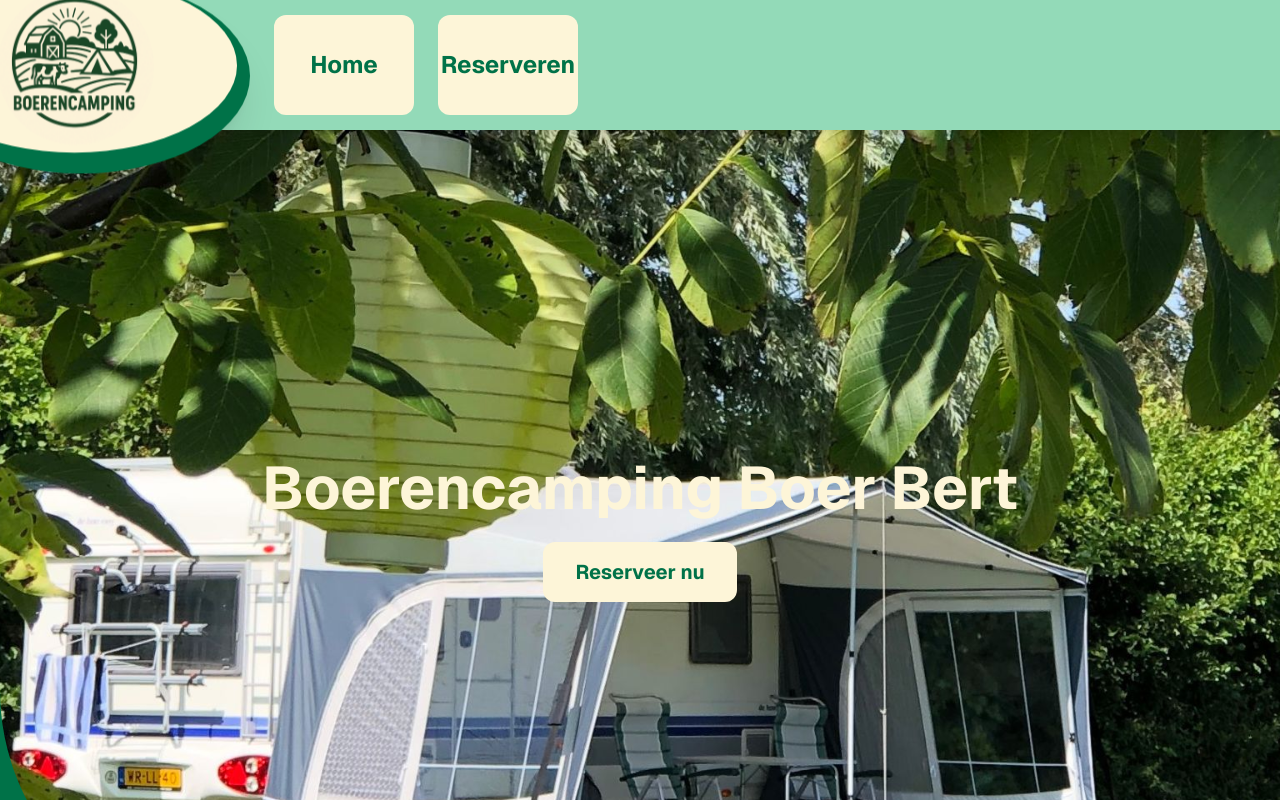
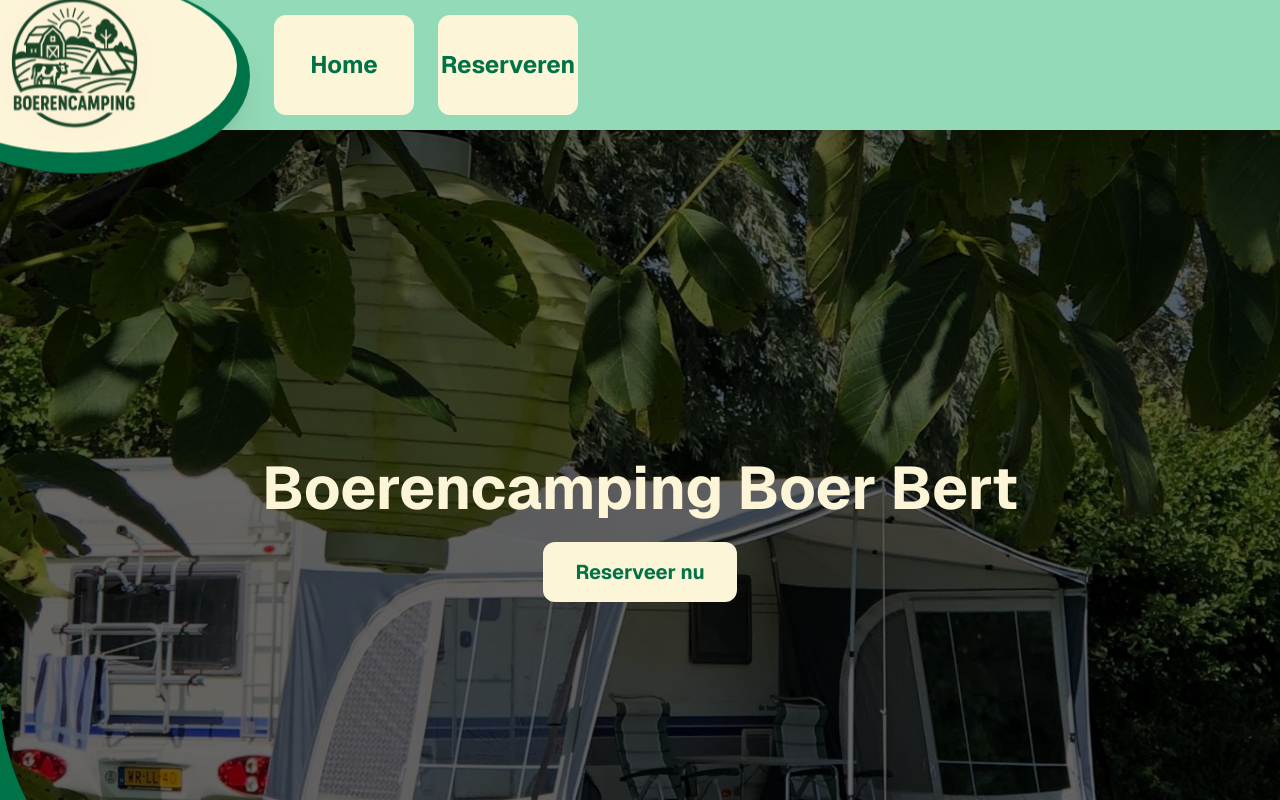
Before and after one commit to Powerboy2015/boer-bert-registratiesysteem, a Next.js app in the folder next.js/: page / in a window 1280 px wide. Shown: the top 800 px of the page. Built offline with nearby package versions, Linux system fonts and the light colour scheme.

Commit message:
Hero (main image) opacity fix (got deleted because of hydration).

```diff
--- a/next.js/src/app/page.tsx
+++ b/next.js/src/app/page.tsx
@@ -15,19 +15,26 @@ export default function Home() {
             <div className="font-sans text-[#2c2c2c]">
                 <Header />
                 <section className="bg-[#007248]">
+                    <div className="bg-[#000000] rounded-bl-[180px] xl:rounded-bl-[240px] 2xl:rounded-bl-[500px] overflow-hidden">
+
+                        <div className="relative min-h-screen flex flex-col justify-center items-center text-center rounded-bl-[180px] xl:rounded-bl-[240px] 2xl:rounded-bl-[500px] overflow-hidden">
                             <div
-                        className="min-h-screen flex flex-col justify-center items-center text-center bg-blend-multiply bg-cover bg-center rounded-bl-[180px] xl:rounded-bl-[240px] 2xl:rounded-bl-[500px] overflow-hidden max-w-full"
+                                className="absolute inset-0 bg-cover bg-center opacity-40"
                                 style={{ backgroundImage: `url(${campinggestolen.src})` }}
-                    >
+                            />
+                            <div className="relative z-10">
                                 <h1 className="text-4xl lg:text-6xl font-bold text-[#FDF5D8] mb-6">
                                     Boerencamping Boer Bert
                                 </h1>
+
                                 <a href="/klanten/1">
                                     <button className="px-8 py-4 text-xl bg-[#FDF5D8] text-[#007248] font-bold rounded-xl hover:bg-[#a4debc] transition">
                                         Reserveer nu
                                     </button>
                                 </a>
-                        {/*button om naar de pagina reserveringen te gaan */}
+                            </div>
+
+                        </div>
                     </div>
                 </section>
 
```
Lines whose indentation alone changed are shown as unchanged.
